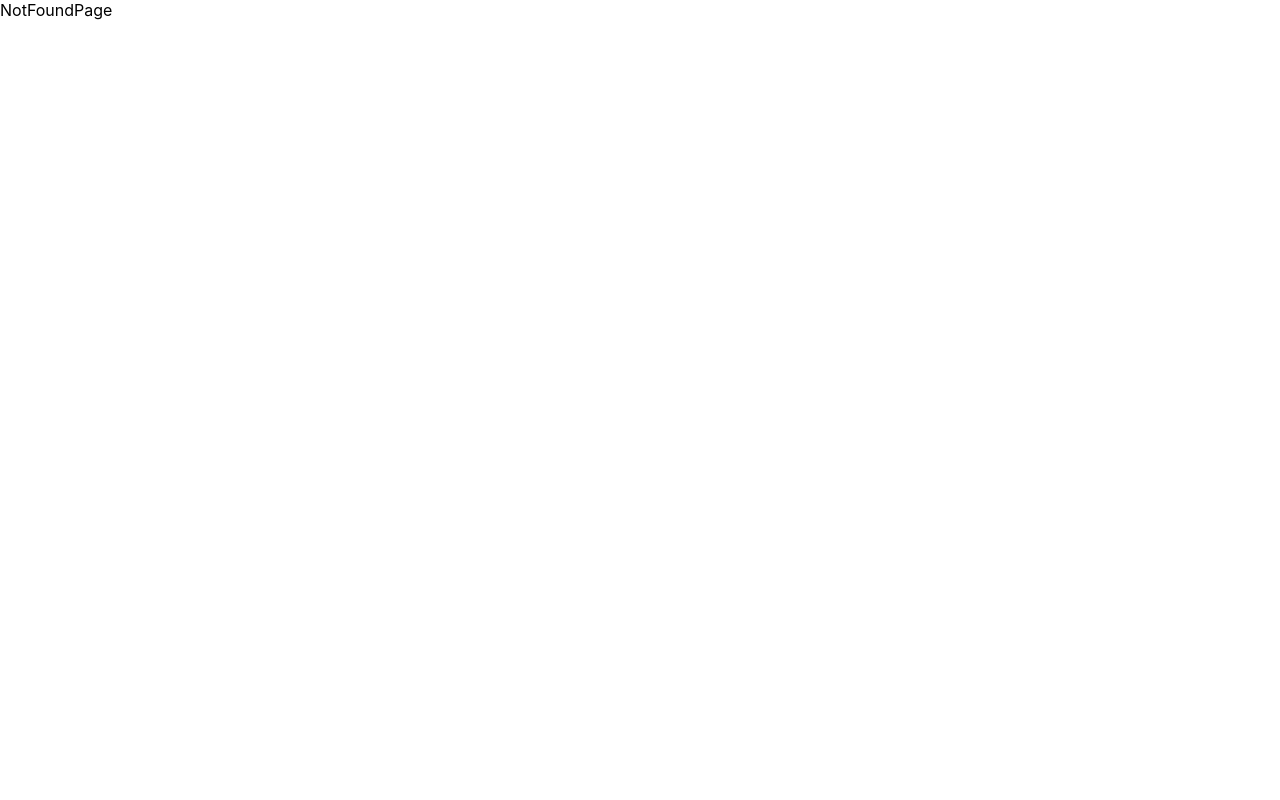
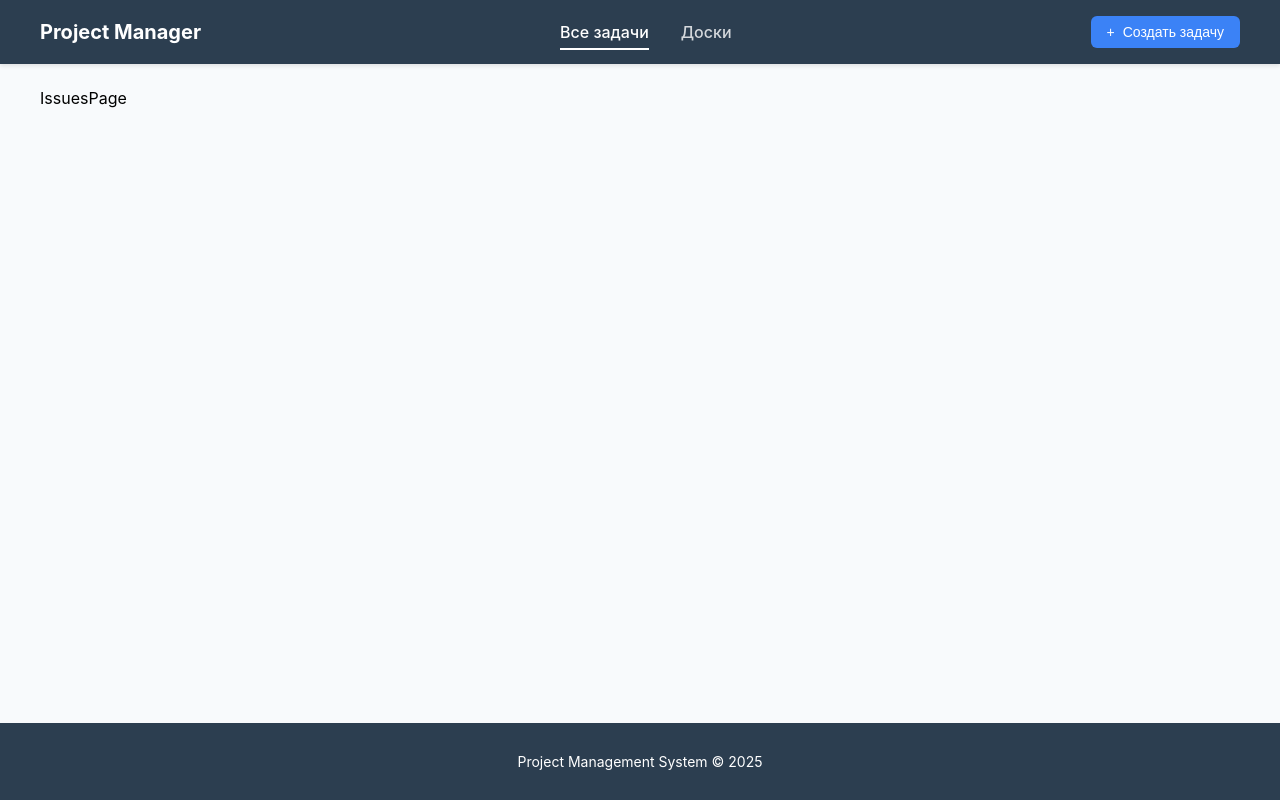
Before and after one commit to AlexeyTopchiev/project_managment_system, a React (Create React App) app: page / in a window 1280 px wide. Built offline with nearby package versions, Linux system fonts and the light colour scheme.

Commit message:
Add Layout, Header, CreateIssueButton components

```diff
--- a/package.json
+++ b/package.json
@@ -16,6 +16,7 @@
     "react-redux": "^8.0.1",
     "react-router-dom": "^7.5.1",
     "react-scripts": "5.0.1",
+    "sass": "^1.86.3",
     "typescript": "^4.6.0",
     "web-vitals": "^2.1.0"
   },
--- /dev/null
+++ b/src/components/header/header.module.scss
@@ -0,0 +1,72 @@
+.header {
+  background-color: #2c3e50;
+  color: white;
+  box-shadow: 0 2px 4px rgba(0, 0, 0, 0.1);
+  position: sticky;
+  top: 0;
+  z-index: 100;
+}
+
+.headerContainer {
+  display: flex;
+  align-items: center;
+  justify-content: space-between;
+  padding: 0 24px;
+  height: 64px;
+  max-width: 1200px;
+  margin: 0 auto;
+
+  @media (max-width: 768px) {
+    padding: 0 16px;
+    height: 56px;
+  }
+}
+
+.logo {
+  font-size: 20px;
+  font-weight: bold;
+  color: white;
+  text-decoration: none;
+
+  @media (max-width: 768px) {
+    font-size: 18px;
+  }
+}
+
+.nav {
+  display: flex;
+  gap: 32px;
+  margin: 0 32px;
+
+  @media (max-width: 768px) {
+    gap: 16px;
+    margin: 0 16px;
+  }
+}
+
+.navLink {
+  color: rgba(255, 255, 255, 0.8);
+  text-decoration: none;
+  font-weight: 500;
+  transition: color 0.2s;
+  position: relative;
+  padding: 8px 0;
+
+  &:hover {
+    color: white;
+  }
+
+  &.active {
+    color: white;
+
+    &::after {
+      content: "";
+      position: absolute;
+      bottom: 0;
+      left: 0;
+      width: 100%;
+      height: 2px;
+      background-color: white;
+    }
+  }
+}
--- /dev/null
+++ b/src/components/header/index.tsx
@@ -0,0 +1,41 @@
+import { Link, useLocation } from "react-router-dom"
+import CreateIssueButton from "../../features/issues/CreateIssueButton/"
+import styles from "./header.module.scss"
+
+const Header = () => {
+  const location = useLocation()
+
+  const isActive = (path: string) => location.pathname === path
+
+  return (
+    <header className={styles.header}>
+      <div className={styles.headerContainer}>
+        <Link to="/" className={styles.logo}>
+          Project Manager
+        </Link>
+
+        <nav className={styles.nav}>
+          <Link
+            to="/issues"
+            className={`${styles.navLink} ${
+              isActive("/issues") || isActive("/") ? styles.active : ""
+            }`}
+          >
+            Все задачи
+          </Link>
+          <Link
+            to="/boards"
+            className={`${styles.navLink} ${
+              isActive("/boards") ? styles.active : ""
+            }`}
+          >
+            Доски
+          </Link>
+        </nav>
+        <CreateIssueButton />
+      </div>
+    </header>
+  )
+}
+
+export default Header
--- /dev/null
+++ b/src/components/layout/index.tsx
@@ -0,0 +1,23 @@
+import { Outlet } from "react-router-dom"
+import Header from "../header"
+import styles from "./layout.module.scss"
+
+const Layout = () => {
+  return (
+    <div className={styles.layout}>
+      <Header />
+
+      <main className={styles.mainContent}>
+        <div className={styles.pageContainer}>
+          <Outlet />
+        </div>
+      </main>
+
+      <footer className={styles.footer}>
+        <p>Project Management System © {new Date().getFullYear()}</p>
+      </footer>
+    </div>
+  )
+}
+
+export default Layout
--- /dev/null
+++ b/src/components/layout/layout.module.scss
@@ -0,0 +1,30 @@
+.layout {
+  display: flex;
+  flex-direction: column;
+  min-height: 100vh;
+  background-color: #f8fafc;
+}
+
+.mainContent {
+  flex: 1;
+  padding: 24px 0;
+}
+
+.pageContainer {
+  max-width: 1200px;
+  margin: 0 auto;
+  width: 100%;
+  padding: 0 24px;
+
+  @media (max-width: 768px) {
+    padding: 0 16px;
+  }
+}
+
+.footer {
+  background-color: #2c3e50;
+  color: white;
+  padding: 16px;
+  text-align: center;
+  font-size: 14px;
+}
--- /dev/null
+++ b/src/features/issues/CreateIssueButton/CreateIssueButton.module.scss
@@ -0,0 +1,32 @@
+.createButton {
+  display: flex;
+  align-items: center;
+  gap: 8px;
+  background-color: #3b82f6;
+  color: white;
+  border: none;
+  border-radius: 6px;
+  padding: 8px 16px;
+  font-size: 14px;
+  font-weight: 500;
+  cursor: pointer;
+  transition: background-color 0.2s;
+
+  &:hover {
+    background-color: #2563eb;
+  }
+
+  @media (max-width: 768px) {
+    padding: 6px 12px;
+    font-size: 13px;
+
+    span {
+      display: none;
+    }
+  }
+}
+
+.icon {
+  width: 18px;
+  height: 18px;
+}
--- /dev/null
+++ b/src/features/issues/CreateIssueButton/index.tsx
@@ -0,0 +1,20 @@
+import { useState } from "react"
+// import { PlusIcon } from "@heroicons/react/outline"
+// import IssueFormModal from "./IssueFormModal"
+import styles from "./CreateIssueButton.module.scss"
+
+const CreateIssueButton = () => {
+  const [isOpen, setIsOpen] = useState(false)
+
+  return (
+    <>
+      <button className={styles.createButton} onClick={() => setIsOpen(true)}>
+        {/* <PlusIcon className={styles.icon} /> */}+<span>Создать задачу</span>
+      </button>
+
+      {/* <IssueFormModal isOpen={isOpen} onClose={() => setIsOpen(false)} /> */}
+    </>
+  )
+}
+
+export default CreateIssueButton
--- a/src/routes/AppRouter.tsx
+++ b/src/routes/AppRouter.tsx
@@ -3,13 +3,17 @@ import IssuesPage from "../pages/IssuesPage"
 import BoardsPage from "../pages/BoardsPage"
 import BoardPage from "../pages/BoardPage"
 import NotFoundPage from "../pages/NotFoundPage"
+import Layout from "../components/layout"
 
 export const AppRouter = () => {
   return (
     <Routes>
-      <Route path="/issues" element={<IssuesPage />} />
-      <Route path="/boards" element={<BoardsPage />} />
-      <Route path="/board/:boardId" element={<BoardPage />} />
+      <Route element={<Layout />}>
+        <Route path="/" element={<IssuesPage />} />
+        <Route path="/issues" element={<IssuesPage />} />
+        <Route path="/boards" element={<BoardsPage />} />
+        <Route path="/board/:boardId" element={<BoardPage />} />
+      </Route>
       <Route path="*" element={<NotFoundPage />} />
     </Routes>
   )
```
Also changed, not shown: 1 other file (tests, documents, lock files or other folders).
